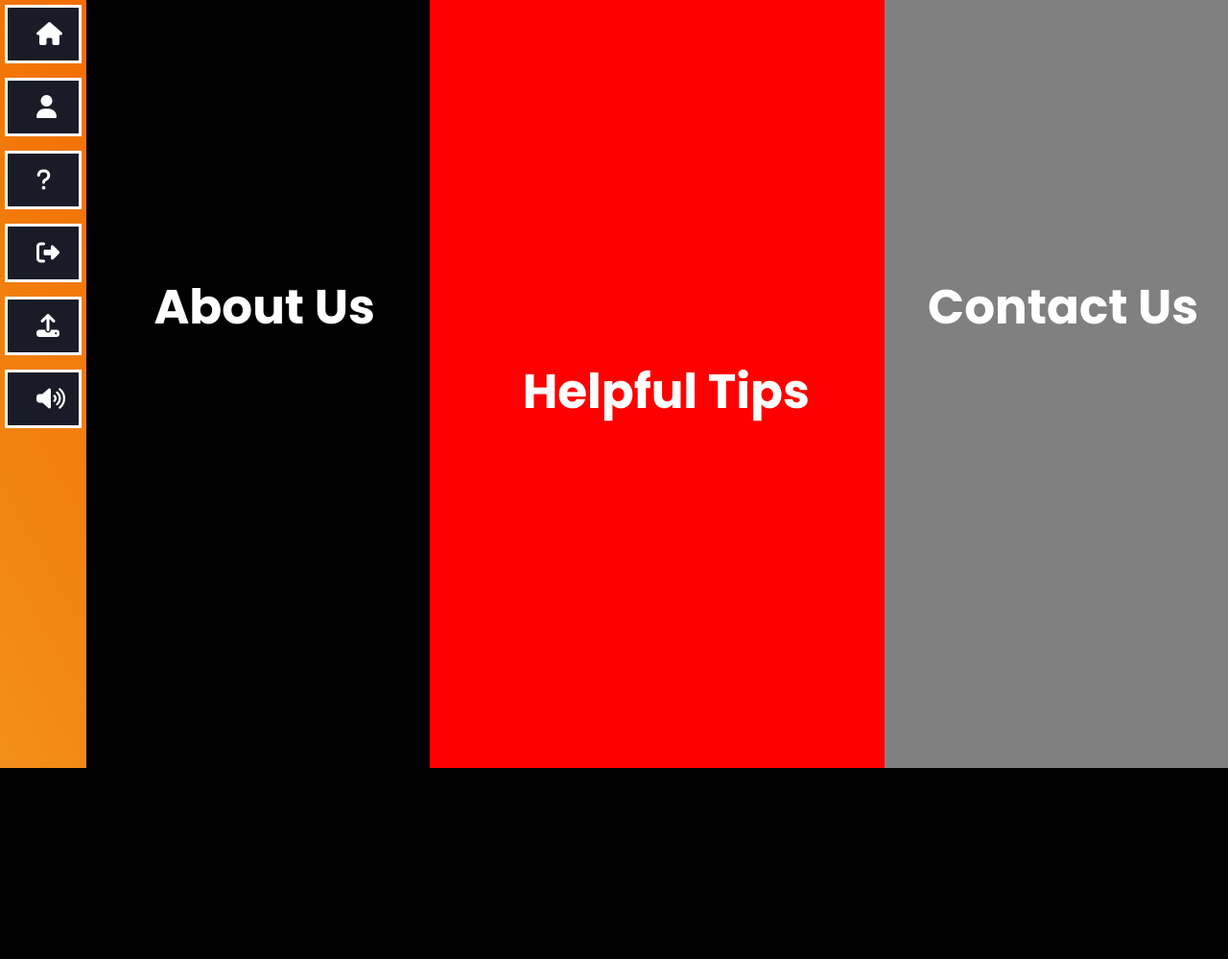
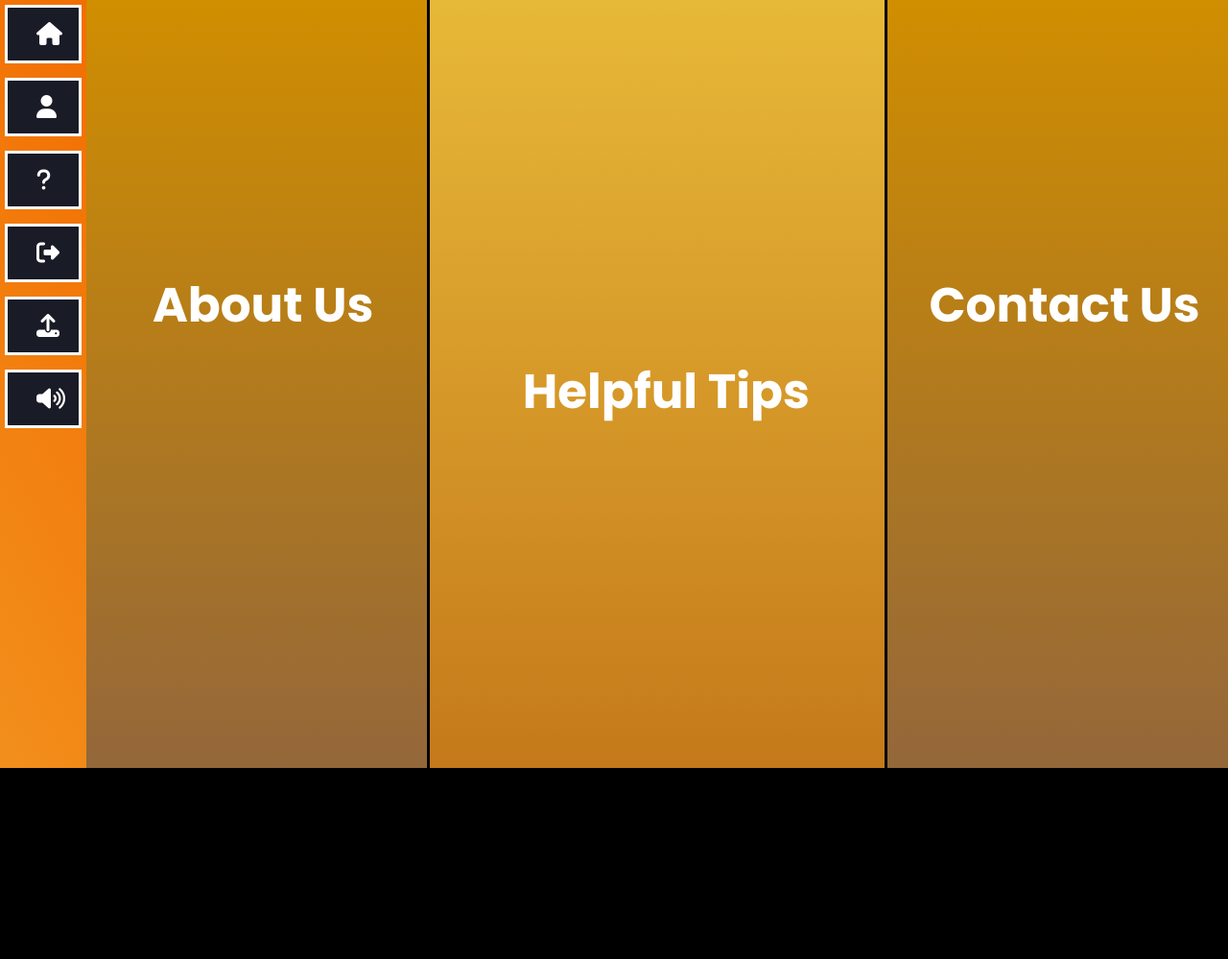
Before and after one commit to ZeeusGT/Rihards_Eksamena_Darbs, a Laravel app: page /songs/aboutus in a window 1280 px wide. Shown: the top 999 px of the page at 96% size. Run offline with Laravel 12, Linux system fonts and the light colour scheme; a user stored in the database is signed in; data comes from the database, SQL or seed files in the repository; parts of the project's set-up code (start-up, migrations or seed data) failed here and were passed over.

Commit message:
Updated about us design

```diff
--- a/resources/views/UI/about_us.blade.php
+++ b/resources/views/UI/about_us.blade.php
@@ -354,14 +354,15 @@ textarea {
 }
 
 .Field1{
-    background-color: black;
+    background: linear-gradient(180deg, #D08E00, #94673A);
+    border-right: solid black 3px;
     height: inherit;
     width: inherit;
     transition: all 0.5s;
     z-index: 1;
 }
 .Field2{
-    background-color: red;
+    background: linear-gradient(180deg, #E7B938, #C5791A);
     height: inherit;
     width: inherit;
     transition: all 0.5s;
@@ -369,7 +370,8 @@ textarea {
 }
 
 .Field3{
-    background-color: gray;
+    background: linear-gradient(180deg, #D08E00, #94673A);
+    border-left: solid black 3px;
     height: inherit;
     width: inherit;
     transition: all 0.5s;
@@ -463,7 +465,7 @@ textarea {
 
 </style>
 <div class="Field_Container">
-    <div class="Field1" onmouseover="toggleFadeIn()" onmouseout="toggleFadeOut()">
+    <div class="Field1" id="Field1" onmouseover="toggleFadeIn()" onmouseout="toggleFadeOut()">
         <div id="Titles_Container" class="Titles_Container">
             <p class="Page_Titles">About Us</p>
         </div>
@@ -473,7 +475,7 @@ textarea {
             </p>
         </div>
     </div>
-    <div class="Field2" onmouseover="toggleFadeIn2()" onmouseout="toggleFadeOut()">
+    <div class="Field2" id="Field2" onmouseover="toggleFadeIn2()" onmouseout="toggleFadeOut()">
         <div id="Titles_Container2" class="Titles_Container">
             <p class="Page_Titles">Helpful Tips</p>
         </div>
@@ -503,8 +505,7 @@ textarea {
         </div>
     </div>
 </div>
-
-<div class="SideBar">
+<div class="SideBar" onmouseenter="toggleFadeOut()">
     <a class="SideBarButtons" style="--clr: #2774AE" onclick="likeBeforeRedirect('{{ route('songs.index') }}')"><span><i class="fa-solid fa-house"></i></span></a>
     <a class="SideBarButtons" style="--clr: #4FFFB0" onclick="likeBeforeRedirect('{{ route('songs.user_edit', ['user' => Auth::id()]) }}')"><span><i class="fa-solid fa-user"></i></span></a>
     <a class="SideBarButtons" style="--clr: #9370DB" onclick="likeBeforeRedirect('{{ route('songs.playlist_store')}}')"><span><i class="fa-solid fa-question"></i></span></a>
@@ -538,6 +539,8 @@ function toggleFadeIn() {
     }, 500);
     document.getElementById("Titles_Container").classList.remove("slide-down");
     document.getElementById("Titles_Container").classList.add("slide-up");
+    document.getElementById("Field1").onmouseout = null;
+    document.getElementById("Field1").onmouseover = null;
 
 }
 
@@ -549,6 +552,8 @@ function toggleFadeOut() {
         element.classList.add("fade-out");
         document.getElementById("Titles_Container").classList.remove("slide-up");
         document.getElementById("Titles_Container").classList.add("slide-down");
+        document.getElementById("Field1").onmouseout = toggleFadeOut;
+        document.getElementById("Field1").onmouseover = toggleFadeIn;
 
     }
 
@@ -558,6 +563,8 @@ function toggleFadeOut() {
     element.classList.add("fade-out");
     document.getElementById("Titles_Container2").classList.remove("slide-up");
     document.getElementById("Titles_Container2").classList.add("slide-down");
+    document.getElementById("Field2").onmouseout = toggleFadeOut;
+    document.getElementById("Field2").onmouseover = toggleFadeIn2;
     }
 
     if(document.getElementById("Titles_Container3").classList.contains("slide-up")){
@@ -581,6 +588,8 @@ setTimeout(function() {
 }, 400);
 document.getElementById("Titles_Container2").classList.remove("slide-down");
 document.getElementById("Titles_Container2").classList.add("slide-up");
+document.getElementById("Field2").onmouseout = null;
+document.getElementById("Field2").onmouseover = null;
 
 }
 
@@ -599,6 +608,14 @@ document.getElementById("Field3").onmouseover = null;
 }
 
 
+//https://stackoverflow.com/questions/923299/how-can-i-detect-when-the-mouse-leaves-the-window
+document.addEventListener("mouseleave", function(event){
+
+if(event.clientY <= 0 || event.clientX <= 0 || (event.clientX >= window.innerWidth || event.clientY >= window.innerHeight))
+{
+    toggleFadeOut()
+}
+});
 
 
 </script>
```
